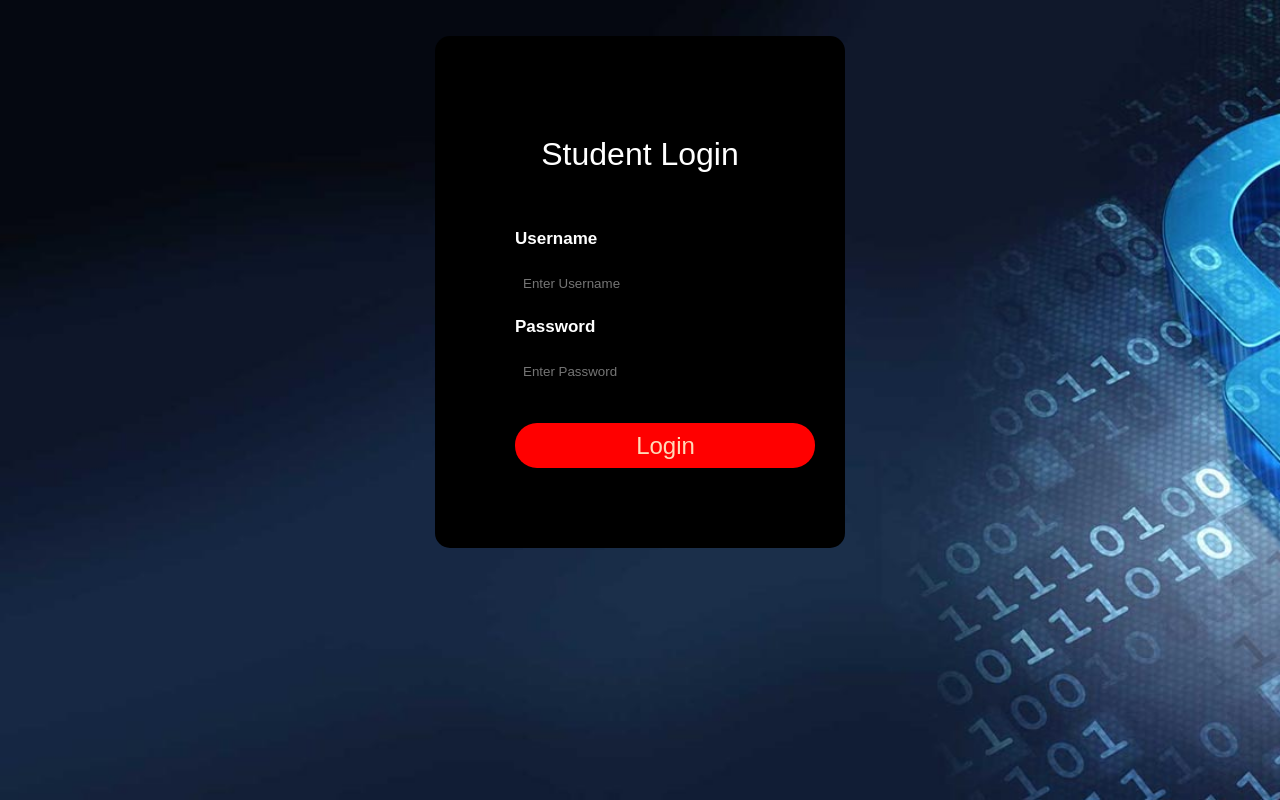
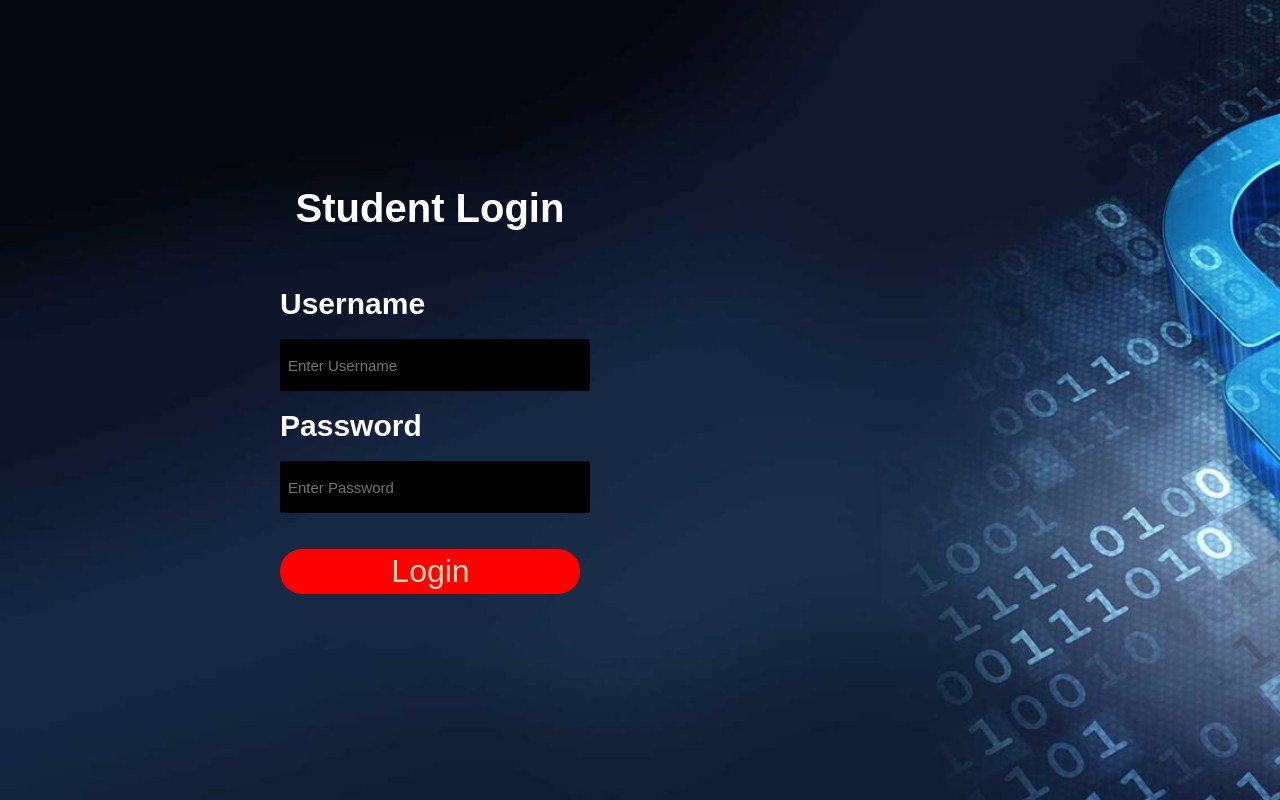
Before and after one commit to chaitanyaKaushal/2ndDecimal, a Flask app: page /login in a window 1280 px wide. Run offline with Flask 2, Linux system fonts and the light colour scheme; some libraries are stand-ins or nearby versions.

Commit message:
changes logincss

```diff
--- a/static/css/login_css.css
+++ b/static/css/login_css.css
@@ -14,10 +14,11 @@ body {
     height:50%;
     width: 250px;
     overflow: hidden;
-    margin: auto;
-    margin: 20 0 0 450px;
+    margin-right: auto;
+    margin-left: 200px;
+    margin-top: 50px;
     padding: 80px;
-    background-color: #000000;
+    background-color: transparent;
     opacity: 1;
     border-radius: 15px;
 }
@@ -25,28 +26,35 @@ body {
     text-align: center;
     color: #ffffff;
     padding: 20px;
-    font-size:xx-large;
+    padding-left: 0;
+    font-size: 40px;
+    width: 300px;
+    margin-left: 0;
+    font-weight: 700;
 }
 
 label{
     color: #ffffff;
-    font-size: 17px;
+    font-size: 30px;
+    font-weight: 200;
 }
 #Uname {
     width: 300px;
-    height: 30px;
+    height: 50px;
     border: none;
     border-radius: 3px;
     background-color: #000000;
     opacity: 1;
+    font-size: 15px;
     color:aliceblue;
     padding-left: 8px;
 }
 #Pass {
     width: 300px;
-    height: 30px;
+    height: 50px;
     border: none;
     border-radius: 3px;
+    font-size: 15px;
     padding-left: 8px;
     background-color: #000000;
     opacity: 1;
@@ -60,14 +68,14 @@ label{
     border-radius: 22px;
     padding-left: 7px;
     color:peachpuff;
-    font-size:x-large;
+    font-size:xx-large;
     font-stretch:ultra-expanded;
     background-color: #ff0000;
 }
 #log:hover {
     transform: scale(1.1);
     background-color: #ff0000;
-        text-color: #ffffff;
+    color: #ffffff;
     border: hidden;
     cursor: pointer;
     outline: none;
```
Lines whose indentation alone changed are shown as unchanged.
